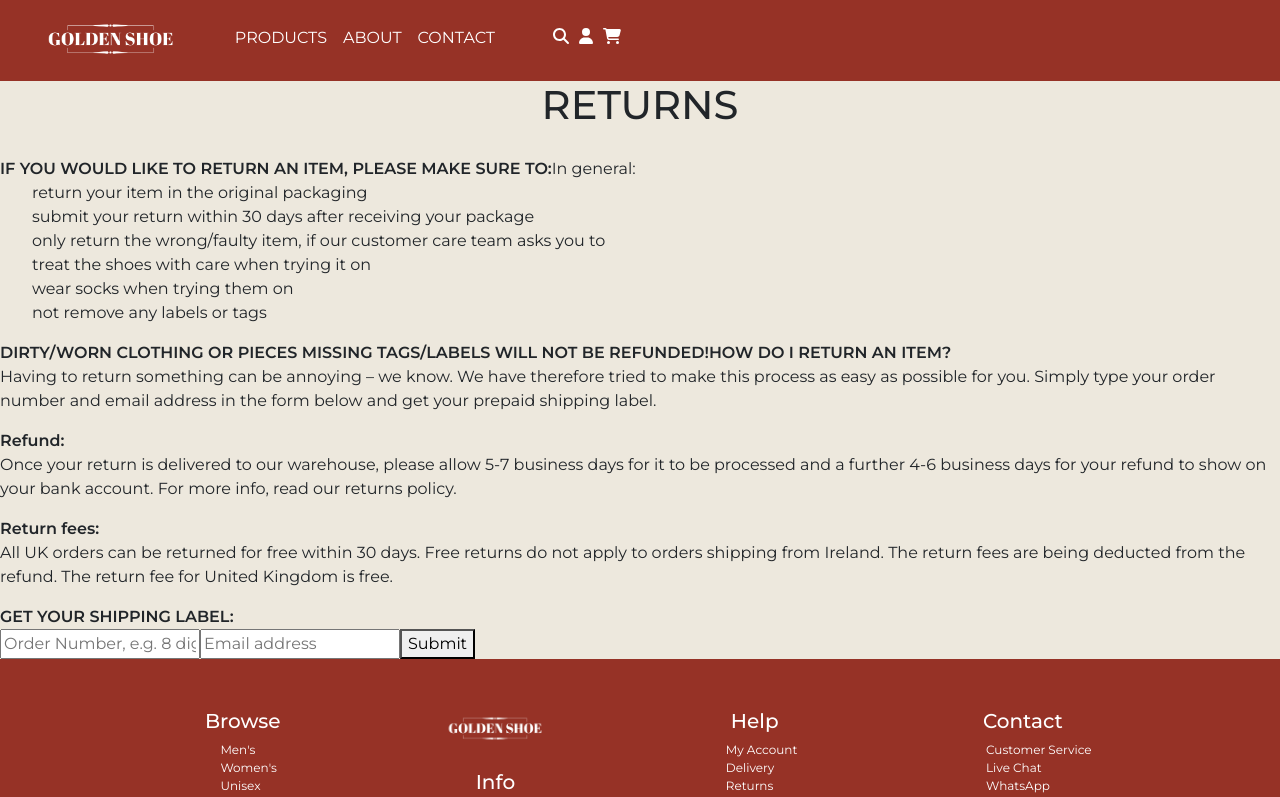
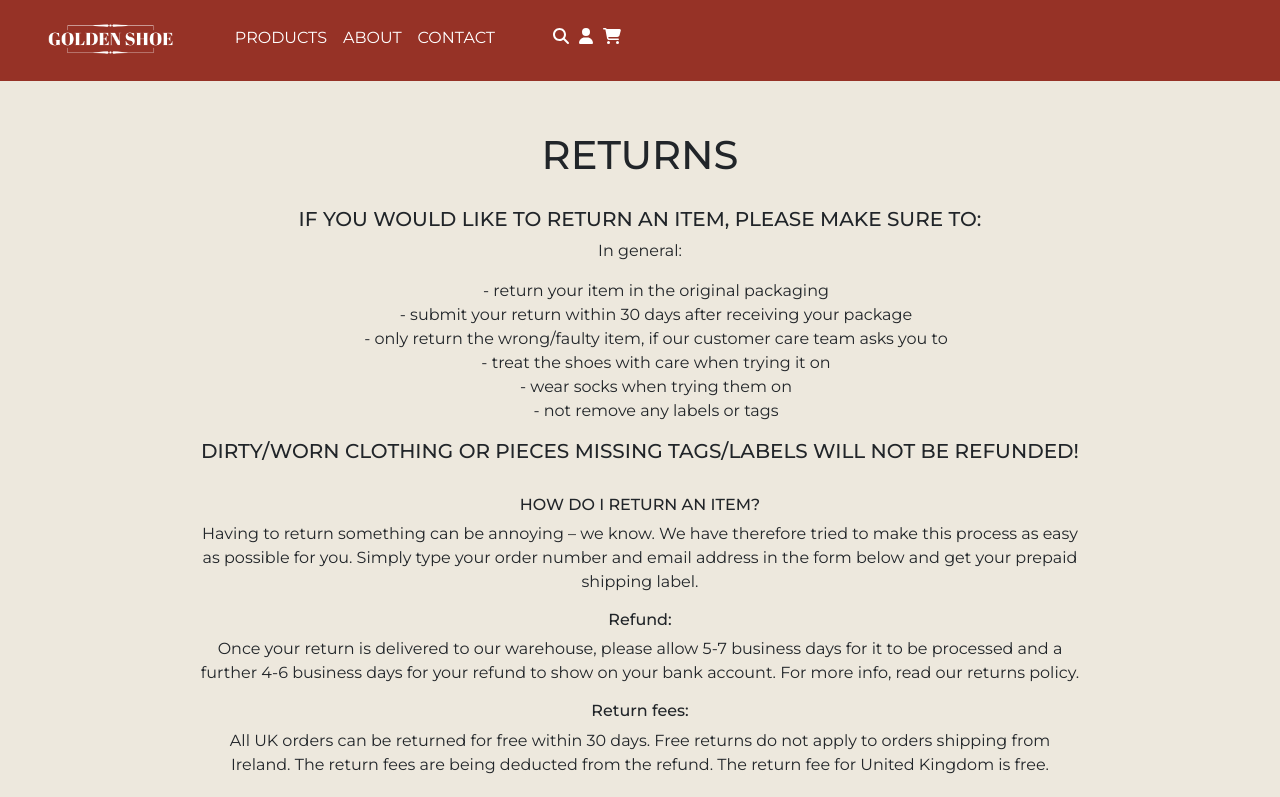
Before and after one commit to AlexJackson01/golden-shoe, a React (Create React App) app in the folder client/: page /returns in a window 1280 px wide. Shown: the top 797 px of the page. Built offline with nearby package versions, Linux system fonts and the light colour scheme.

Commit message:
Returns and size guide styling

```diff
--- a/client/src/App.css
+++ b/client/src/App.css
@@ -406,6 +406,59 @@ h6 {
 }
 
 
+/* RETURNS STYLING */
+
+.returns-container {
+    padding: 50px;
+    padding-right: 200px;
+    padding-left: 200px;
+}
+
+form {
+    width: 50%;
+    display: block;
+    margin: 0 auto;
+    padding-top: 30px;
+}
+
+
+/* SIZE GUIDE STYLING */
+
+.size-guide {
+    padding: 50px;
+    padding-right: 200px;
+    padding-left: 200px;
+}
+
+.table-container {
+    width: 100%;
+    padding: 3rem;
+    display: flex;
+    align-items: center;
+    justify-content: center;
+    box-sizing: border-box;
+    padding-bottom: 50px;
+}
+
+table {
+    border: 1px solid grey;
+}
+
+table th,
+table td {
+    padding: 10px 20px;
+}
+
+tbody tr:nth-child(odd) {
+    background: rgb(62, 62, 62);
+    color: #fff;
+}
+
+.size-info {
+    text-align: center;
+}
+
+
 /* FOOTER STYLING */
 
 .footer-container {
--- a/client/src/components/Returns.js
+++ b/client/src/components/Returns.js
@@ -2,42 +2,47 @@ import React from 'react'
 
 export default function Returns() {
   return (
-    <div>
+    <div className='returns-container'>
         <h1>RETURNS</h1>
 
-        <b>IF YOU WOULD LIKE TO RETURN AN ITEM, PLEASE MAKE SURE TO:</b>
-In general:
-<ul>
-    <li>return your item in the original packaging</li>
-    <li>submit your return within 30 days after receiving your package</li>
-    <li>only return the wrong/faulty item, if our customer care team asks you to</li>
-    <li>treat the shoes with care when trying it on</li>
-    <li>wear socks when trying them on</li>
-    <li>not remove any labels or tags</li>
+        <h5 className='size-info'>IF YOU WOULD LIKE TO RETURN AN ITEM, PLEASE MAKE SURE TO:</h5>
+<p className='size-info'>In general:</p>
+<ul className='size-info'>
+    <li>- return your item in the original packaging</li>
+    <li>- submit your return within 30 days after receiving your package</li>
+    <li>- only return the wrong/faulty item, if our customer care team asks you to</li>
+    <li>- treat the shoes with care when trying it on</li>
+    <li>- wear socks when trying them on</li>
+    <li>- not remove any labels or tags</li>
 </ul>
 
-<b>DIRTY/WORN CLOTHING OR PIECES MISSING TAGS/LABELS WILL NOT BE REFUNDED!</b>
+<h5>DIRTY/WORN CLOTHING OR PIECES MISSING TAGS/LABELS WILL NOT BE REFUNDED!</h5><br />
 
-<b>HOW DO I RETURN AN ITEM?</b>
-<p>Having to return something can be annoying – we know. We have therefore tried to make this process as easy as possible for you.
+<h6>HOW DO I RETURN AN ITEM?</h6>
+<p className='size-info'>Having to return something can be annoying – we know. We have therefore tried to make this process as easy as possible for you.
 Simply type your order number and email address in the form below and get your prepaid shipping label.</p>
 
-<b>Refund:</b>
-<p>Once your return is delivered to our warehouse, please allow 5-7 business days for it to be processed and a further 4-6 business days for your refund to show on your bank account.
+<h6>Refund:</h6>
+<p className='size-info'>Once your return is delivered to our warehouse, please allow 5-7 business days for it to be processed and a further 4-6 business days for your refund to show on your bank account.
 For more info, read our returns policy.</p>
 
-<b>Return fees:</b>
-<p>All UK orders can be returned for free within 30 days.
+<h6>Return fees:</h6>
+<p className='size-info'>All UK orders can be returned for free within 30 days.
 Free returns do not apply to orders shipping from Ireland. The return fees are being deducted from the refund.
 
-The return fee for United Kingdom is free.</p>
+The return fee for United Kingdom is free.</p><br />
 
-<b>GET YOUR SHIPPING LABEL:</b>
+<h5>GET YOUR SHIPPING LABEL:</h5>
 <form>
-    <input type="text" placeholder="Order Number, e.g. 8 digit number after GS on your order form"  />
-    <input type="email" placeholder="Email address"  />
-    <button type="submit">Submit</button>
-
+  <div class="form-group">
+    <label for="exampleInputEmail1">Order number</label>
+    <input type="text" class="form-control" id="exampleInputEmail1" aria-describedby="emailHelp" placeholder="Enter your order number - GS plus the 6 digit number on your confirmation email" />
+  </div>
+  <div class="form-group">
+    <label for="exampleInputPassword1">Email address</label>
+    <input type="email" class="form-control" id="exampleInputPassword1" placeholder="Enter your email address" />
+  </div>
+  <button type="submit" class="btn btn-secondary  ">Submit</button>
 </form>
 
     </div>
--- a/client/src/components/SizeGuide.js
+++ b/client/src/components/SizeGuide.js
@@ -5,9 +5,9 @@ export default function SizeGuide() {
     <div className='size-guide'>
         <h1>SIZE GUIDE</h1>
 
-        <p>Our shoe sizes are stocked from sizes 3-9. See how to measure for your size below.</p>
+        <p className='size-info'>Our shoe sizes are stocked from sizes 3-9. See how to measure for your size below.</p>
 
-        <div className="size-table">
+        <div className="table-container">
         <table>
           <thead>
             <tr>
@@ -64,17 +64,17 @@ export default function SizeGuide() {
         </table>
       </div>
 
-      <ul>
+      <ul className='size-info'>
           <li>Our core footwear is a Standard C fitting (see chart below)</li>
           <li>Our Wide Fit footwear is a D fitting (see chart below)</li>
       </ul>
 
 
-    <p>Our Wide Fit footwear has more room across the widest part of the foot than the standard fit, but the length is the same as standard fit. On Wide Fit boots, the calf measurement is increased, as well as the foot width.</p>
-    <p>This range is specifically designed to fit and flatter a fuller foot without compromising on fashion or style.</p>
+    <p className='size-info'>Our Wide Fit footwear has more room across the widest part of the foot than the standard fit, but the length is the same as standard fit. On Wide Fit boots, the calf measurement is increased, as well as the foot width.</p>
+    <p className='size-info'>This range is specifically designed to fit and flatter a fuller foot without compromising on fashion or style.</p>
 
-    <b>Measurement Chart</b>
-    <p>Using the three measurements of your feet (length, width and calf), look on our chart below to find your closest size match. For example, if you’re 229 length, 225 width and 355 calf, then the best match is a Size 4 standard fit (C).</p>
+    <h5>Measurement Chart</h5>
+    <p className='size-info'>Using the three measurements of your feet (length, width and calf), look on our chart below to find your closest size match. For example, if you’re 229 length, 225 width and 355 calf, then the best match is a Size 4 standard fit (C).</p>
 
     </div>
   )
```
